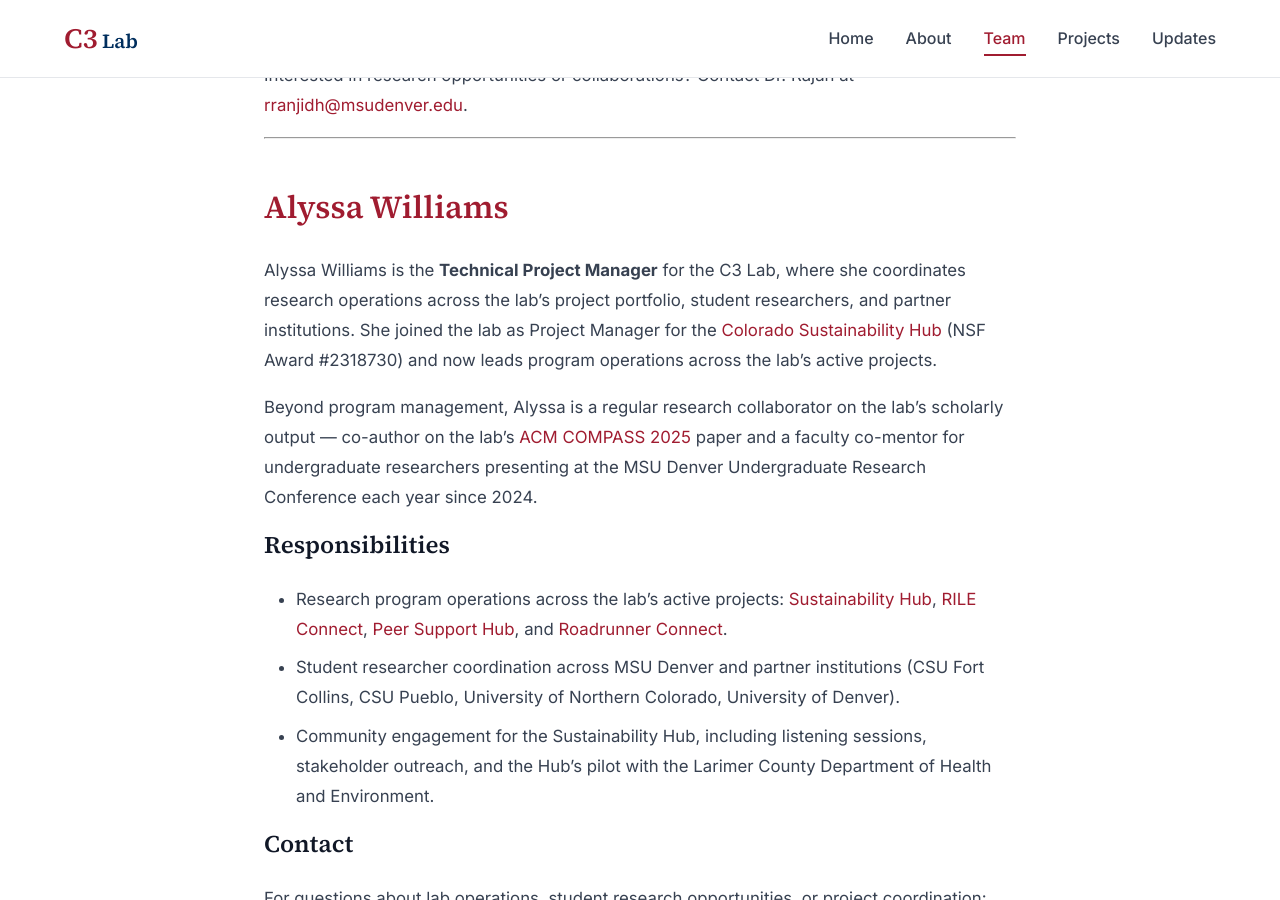
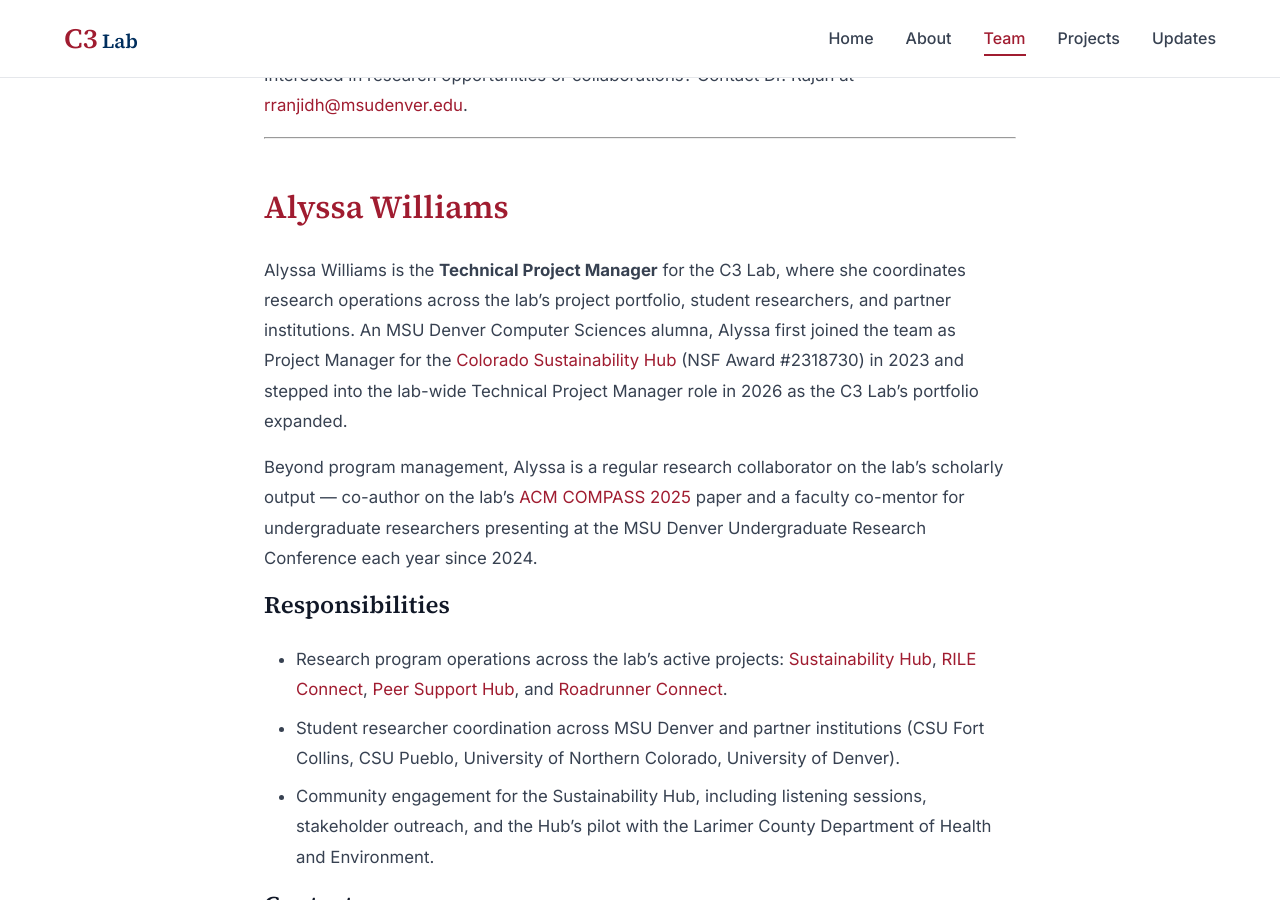
Before and after one commit to msu-denver/c3-lab, a Jekyll site: the page built from team.md, in a window 1280 px wide and 900 px high, scrolled down 3695 px. Built offline with Jekyll 4.4.1, drawn with Linux system fonts in a browser that asks for light colours.

Commit message:
refine Alyssa's bio with MSU Denver alum detail and accurate role timeline
Per her LinkedIn: she's an MSU Denver Computer Sciences alumna, started
as Sustainability Hub PM in 2023, and expanded into the lab-wide
Technical Project Manager role in 2026 when the C3 Lab was formally
established. Earlier wording implied she was C3 Lab PM from the start.

```diff
--- a/team.md
+++ b/team.md
@@ -108,7 +108,7 @@
 
 ## [Alyssa Williams](https://www.linkedin.com/in/chillyssa/)
 
-Alyssa Williams is the **Technical Project Manager** for the C3 Lab, where she coordinates research operations across the lab's project portfolio, student researchers, and partner institutions. She joined the lab as Project Manager for the [Colorado Sustainability Hub]({{ '/projects/sustainability-hub/' | relative_url }}) (NSF Award #2318730) and now leads program operations across the lab's active projects.
+Alyssa Williams is the **Technical Project Manager** for the C3 Lab, where she coordinates research operations across the lab's project portfolio, student researchers, and partner institutions. An MSU Denver Computer Sciences alumna, Alyssa first joined the team as Project Manager for the [Colorado Sustainability Hub]({{ '/projects/sustainability-hub/' | relative_url }}) (NSF Award #2318730) in 2023 and stepped into the lab-wide Technical Project Manager role in 2026 as the C3 Lab's portfolio expanded.
 
 Beyond program management, Alyssa is a regular research collaborator on the lab's scholarly output — co-author on the lab's [ACM COMPASS 2025](https://compass.acm.org/2025/) paper and a faculty co-mentor for undergraduate researchers presenting at the MSU Denver Undergraduate Research Conference each year since 2024.
 
```
